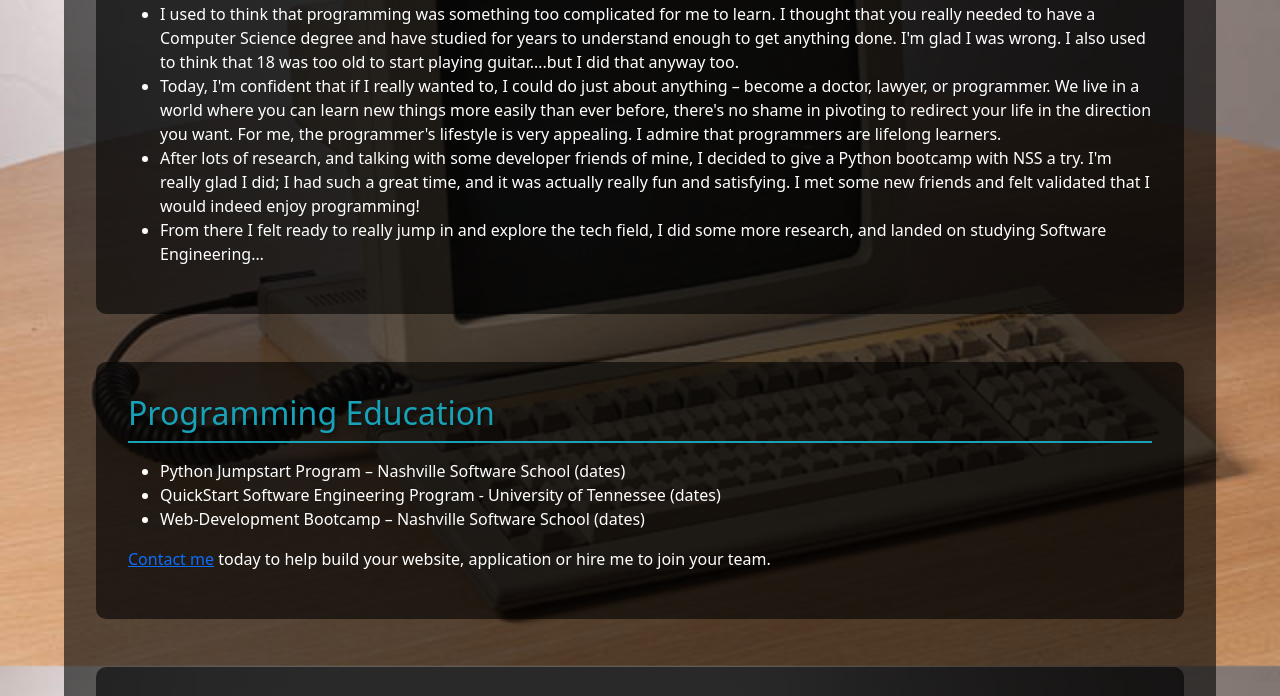
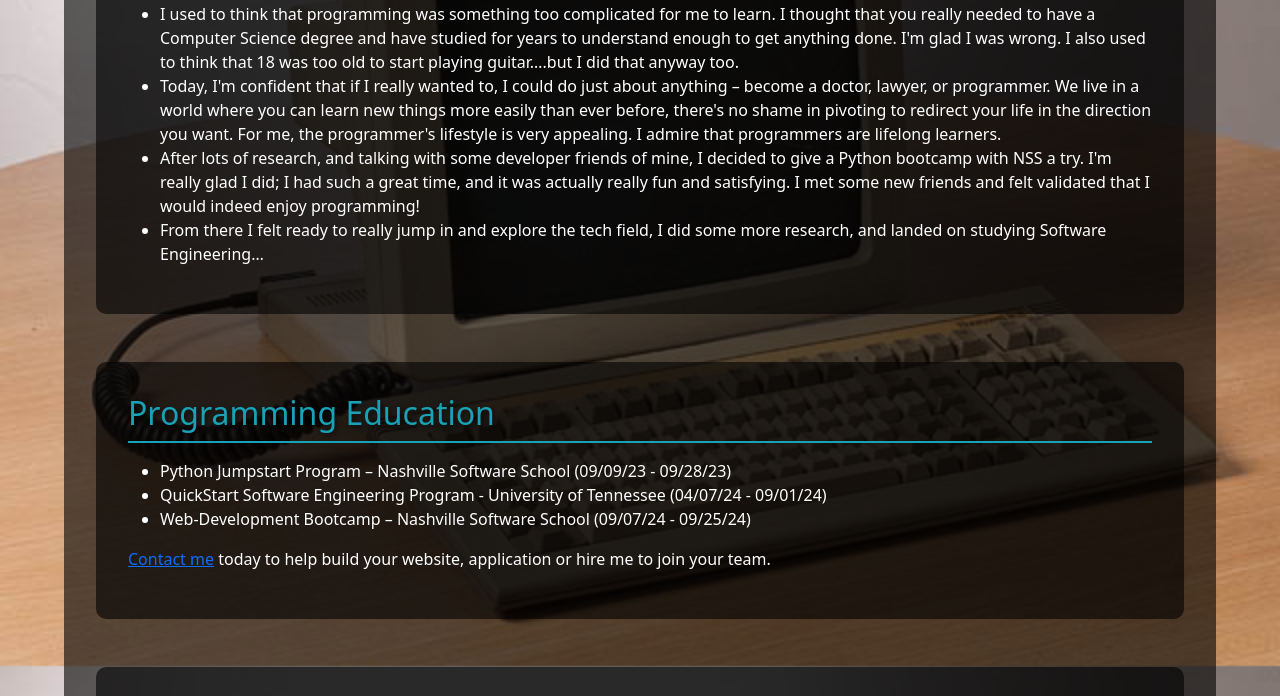
Before and after one commit to MarkPalmer87/About_Me_Website, a plain HTML site: page pages/Programmer.html in a window 1280 px wide. Shown: the part 350-1046 px from the top of the page. Drawn offline with nearby package versions, Linux system fonts and the light colour scheme.

Commit message:
added dates to empty (dates) section on programming education section

```diff
--- a/pages/Programmer.html
+++ b/pages/Programmer.html
@@ -66,9 +66,9 @@
             <section id="programming-education" class="mb-5">
                 <h2>Programming Education</h2>
                 <ul>
-                    <li>Python Jumpstart Program – Nashville Software School (dates)</li>
-                    <li>QuickStart Software Engineering Program - University of Tennessee (dates)</li>
-                    <li>Web-Development Bootcamp – Nashville Software School (dates)</li>
+                    <li>Python Jumpstart Program – Nashville Software School (09/09/23 - 09/28/23)</li>
+                    <li>QuickStart Software Engineering Program - University of Tennessee (04/07/24 - 09/01/24)</li>
+                    <li>Web-Development Bootcamp – Nashville Software School (09/07/24 - 09/25/24)</li>
                 </ul>
                 <p><a href="contact.html">Contact me</a> today to help build your website, application or hire me to join your team.</p>
             </section>
```
